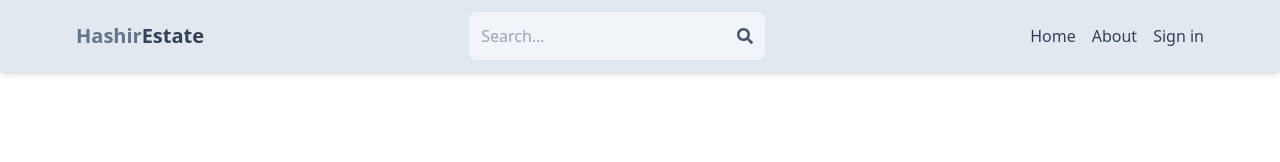
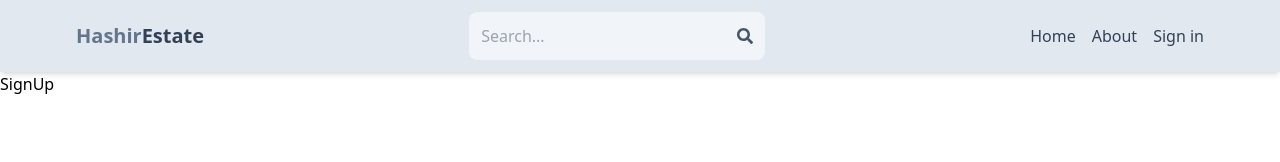
Before and after one commit to HashirY/mern-estate, a React (Vite) app in the folder client/: page /sign-up in a window 1280 px wide. Shown: the top 162 px of the page. Built offline with nearby package versions, Linux system fonts and the light colour scheme.

Commit message:
renamed signout to sign up

```diff
--- a/client/src/App.jsx
+++ b/client/src/App.jsx
@@ -1,10 +1,10 @@
 import { BrowserRouter, Routes, Route } from "react-router-dom";
 import Home from "./pages/Home";
 import SignIn from "./pages/SignIn";
-import SignOut from "./pages/SignOut";
 import About from "./pages/About";
 import Profile from "./pages/Profile";
 import Header from "./components/Header";
+import SignUp from "./pages/SignUp";
 
 export default function App() {
   return (
@@ -13,7 +13,7 @@ export default function App() {
       <Routes>
         <Route path="/" element={<Home />} />
         <Route path="/sign-in" element={<SignIn />} />
-        <Route path="/sign-out" element={<SignOut />} />
+        <Route path="/sign-up" element={<SignUp />} />
         <Route path="/about" element={<About />} />
         <Route path="/profile" element={<Profile />} />
       </Routes>
--- a/client/src/pages/SignOut.jsx
+++ /dev/null
@@ -1,7 +0,0 @@
-import React from "react";
-
-const SignOut = () => {
-  return <div>SignOut</div>;
-};
-
-export default SignOut;
--- /dev/null
+++ b/client/src/pages/SignUp.jsx
@@ -0,0 +1,5 @@
+const SignUp = () => {
+  return <div>SignUp</div>;
+};
+
+export default SignUp;
```
